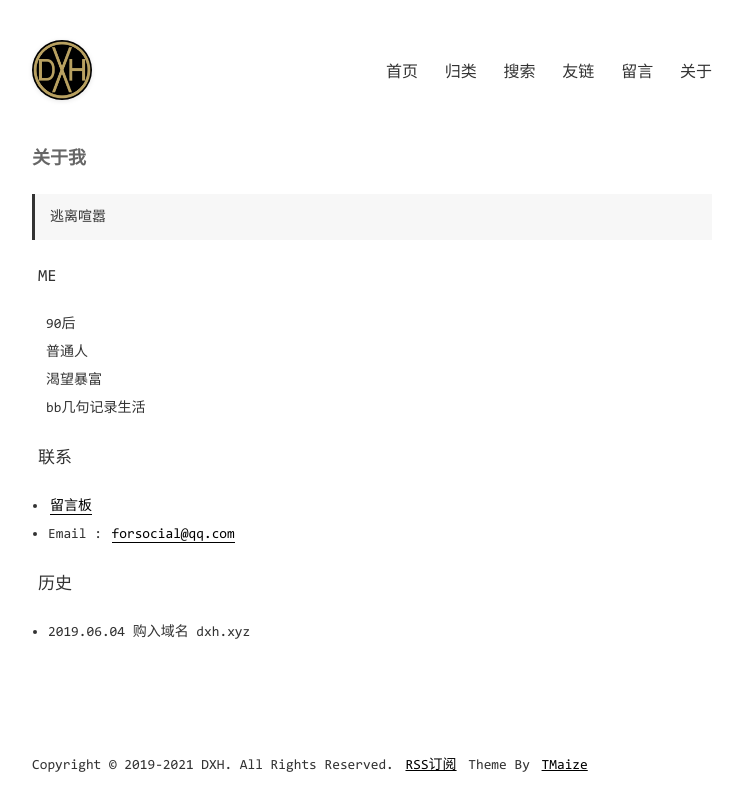
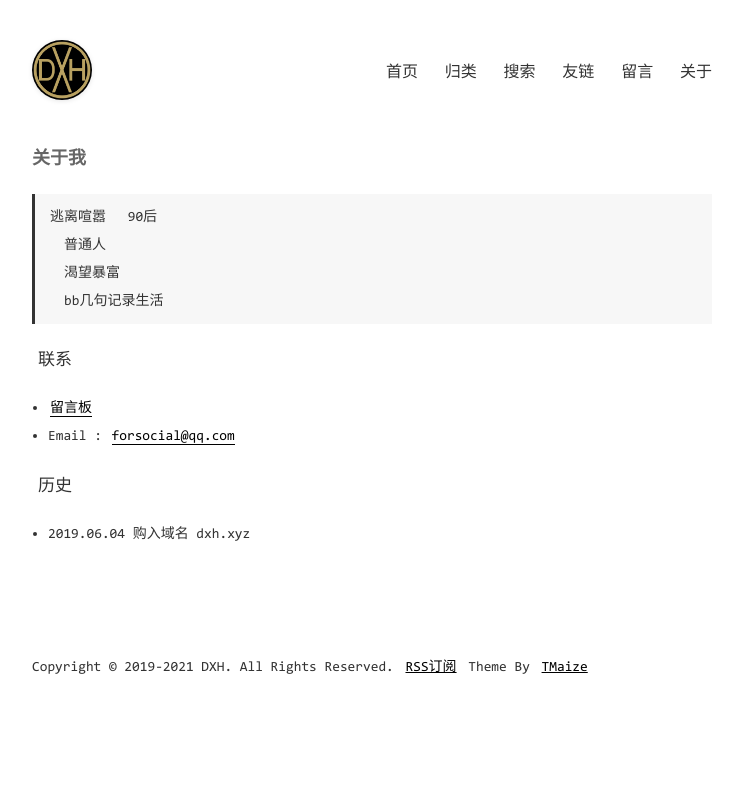
Before and after one commit to Devinteng/Devinteng.github.io, a Jekyll site: the page built from pages/about.md, in a window 1280 px wide. Shown: the top 811 px of the page, without its empty margins (268-1004 px from the left). Built offline with Jekyll 4.4.1, drawn with Linux system fonts in a browser that asks for light colours.

```diff
--- a/pages/about.md
+++ b/pages/about.md
@@ -4,9 +4,6 @@ title: 关于我
 ---
 
 > 逃离喧嚣
-
-
-## ME
 　90后
 　普通人
 　渴望暴富
```
